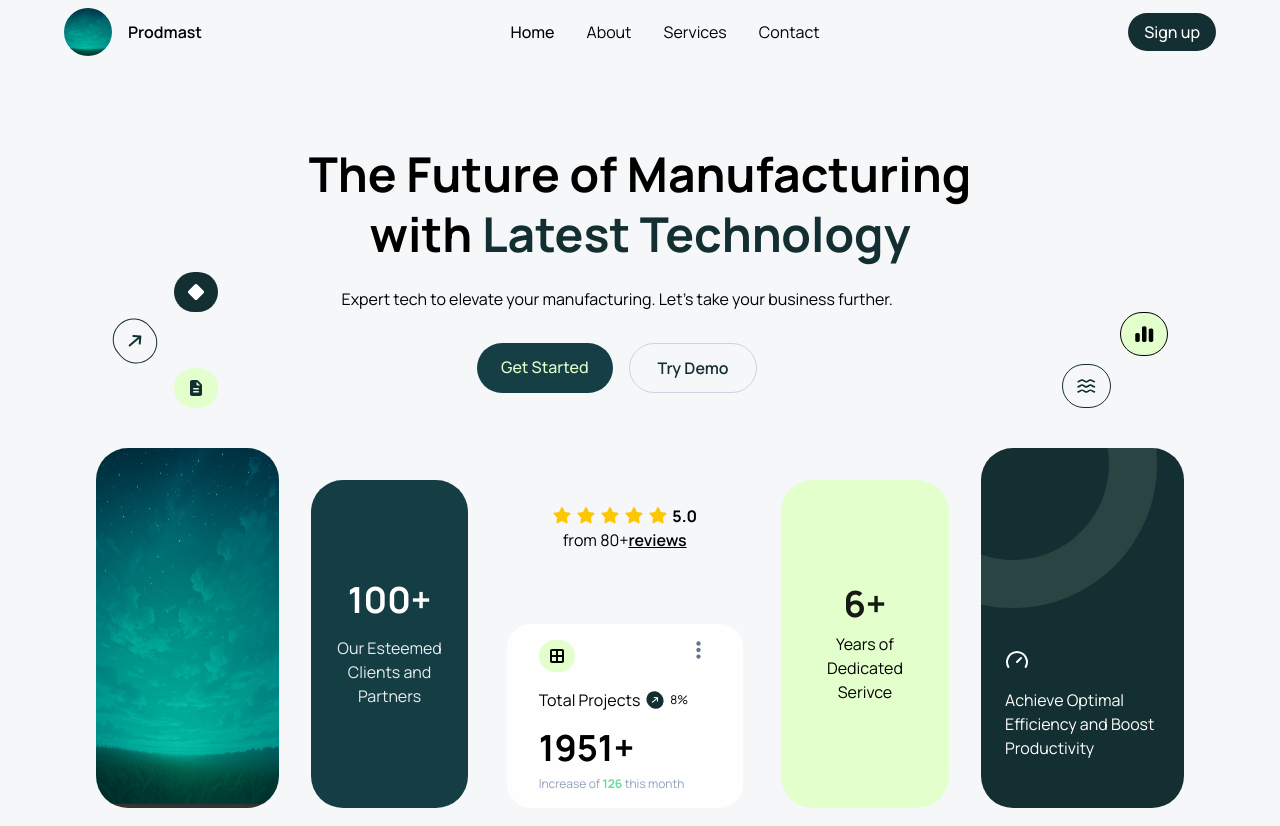
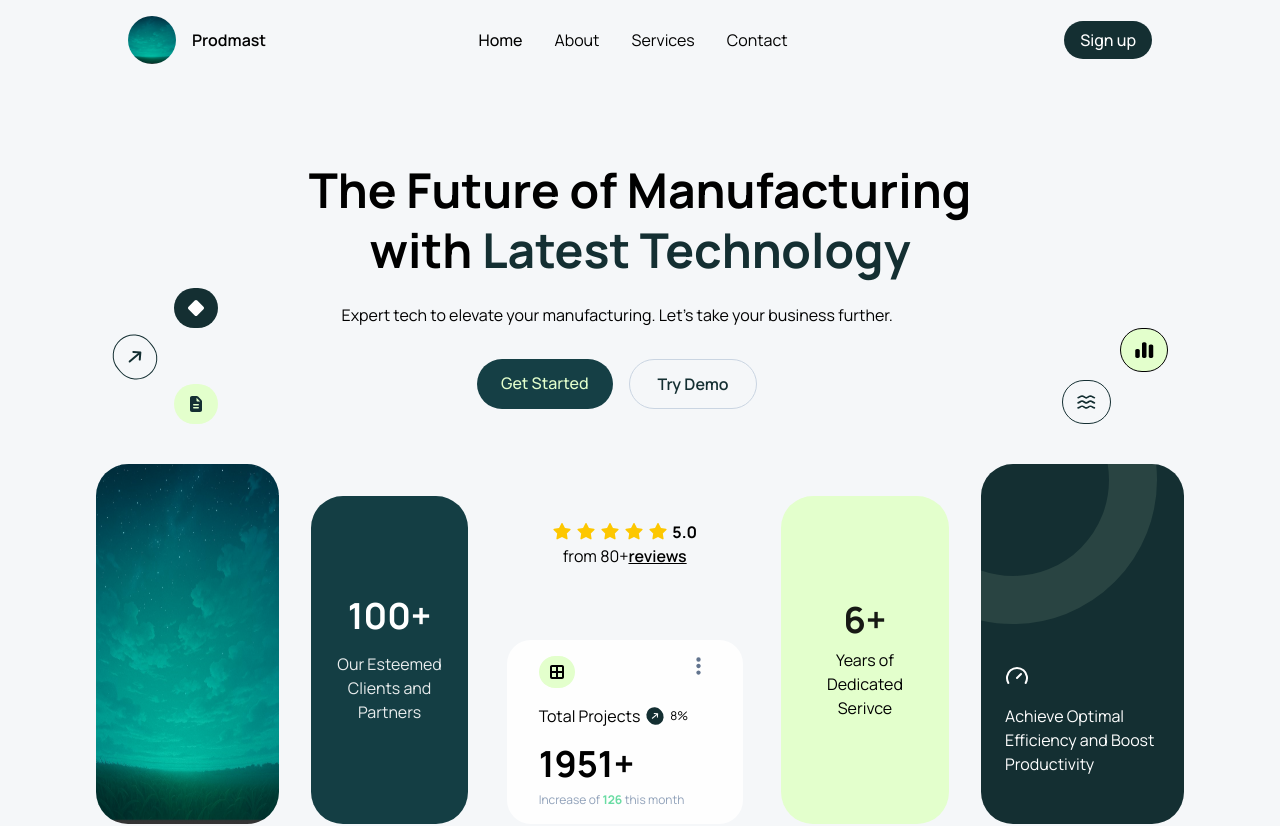
Before and after one commit to ammarr80/LANDINGPAGE-REMAKE, a React (Vite) app: page / in a window 1280 px wide. Shown: the top 826 px of the page. Built offline with nearby package versions, Linux system fonts and the light colour scheme; a web font is replaced by a local one.

Commit message:
Fixed alignment with the hero section.

```diff
--- a/src/components/Header.jsx
+++ b/src/components/Header.jsx
@@ -2,12 +2,12 @@ import logo from "../assets/image.png";
 export default function Hero() {
     return (
         <>
-    <header className="bg-[#F5F7F9] max-w-[90%] mx-auto flex justify-between items-center py-2">
+    <header className="bg-[#F5F7F9] max-w-[80%] py-4 mx-auto flex justify-between items-center py-2">
         <div className="flex gap-4 items-center">
             <a href=""><img src={logo} alt="logo_img" className="w-12 h-12 rounded-full"/></a>
             <a href="" className="text-semibold">Prodmast</a>
         </div>
-        <nav className="gap-8 flex">
+        <nav className="gap-8 flex mr-16">
             <a href="" className="text-medium">Home</a>
             <a href="" className="">About</a>
             <a href="" className="">Services</a>
```
